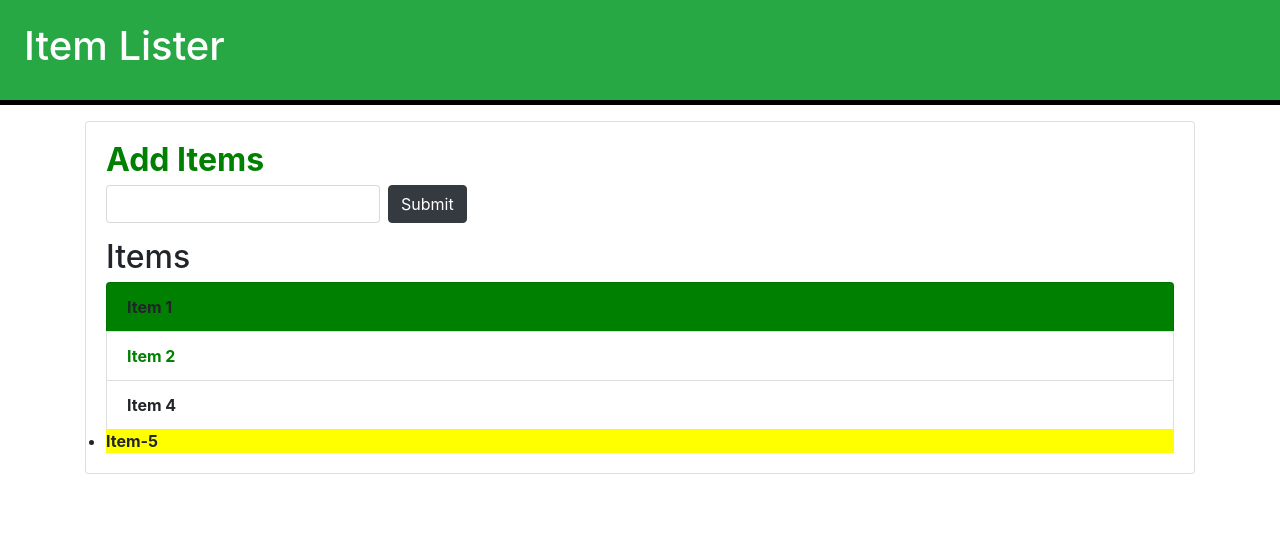
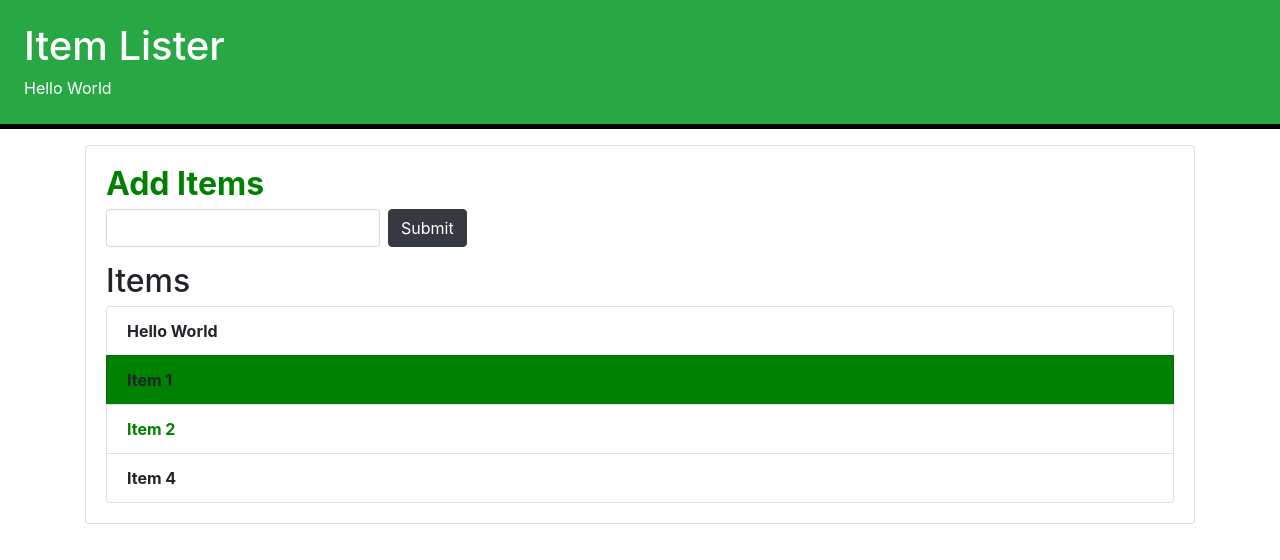
Before and after one commit to Karanjsk2k01/DOM_practice, a plain HTML site: page index.html in a window 1280 px wide. Drawn offline with nearby package versions, Linux system fonts and the light colour scheme.

Commit message:
Practised Creating Nodes and Modifying Dom

```diff
--- a/index.html
+++ b/index.html
@@ -29,7 +29,7 @@
         <li class="list-group-item">Item 2</li>
         <li class="list-group-item">Item 3</li>
         <li class="list-group-item">Item 4</li>
-        <li class="list">Item-5</li>
+        <!-- <li class="list">Item-5</li> -->
       </ul>
     </div>
   </div>
--- a/index.js
+++ b/index.js
@@ -47,11 +47,11 @@ let li = document.getElementsByTagName('li');
 //task Add a new li element without the same class Name
 //And try editing it with getelementsbyclassname and then by getelementbytagname
 let li1 = document.getElementsByClassName('list');
-console.log(li1);
+// console.log(li1);
 //usingclassname
-li1[0].style.fontWeight = 'bold';
+// li1[0].style.fontWeight = 'bold';
 //usingtagname
-li[4].style.backgroundColor = 'yellow';
+// li[4].style.backgroundColor = 'yellow';
 
 
 //querySelector and querySelectorAll
@@ -73,7 +73,50 @@ let allItems = document.querySelectorAll('.list-group-item:nth-child(2)');
 let oddItems = document.querySelectorAll('.list-group-item:nth-child(odd)');
 allItems[0].style.color = 'green';
 
-console.log(oddItems);
+// console.log(oddItems);
 for (let i = 0; i < oddItems.length; i++) {
   oddItems[i].style.backgroundColor = 'green';
 }
+
+
+//Creating Nodes and Modifying Dom
+
+//ParentElement
+
+let listItems = document.getElementById('items');
+
+//parentElement
+// console.log(listItems.parentElement);
+//lastelementchild
+// console.log(listItems.children);
+// console.log(listItems.lastElementChild)
+//lastChild
+// console.log(listItems.childNodes);
+// console.log(listItems.lastChild);
+//firstelementchild
+//nextsibling
+// console.log(listItems.nextsibling);
+//previoussibling
+// console.log(listItems.previousElementSibling)
+//createelement,setAttribute,createtesxtnode,appendchild
+let div = document.createElement('div');
+let textNode = document.createTextNode('Hello World');
+div.setAttribute('title', 'Hello');
+div.appendChild(textNode);
+// console.log(div);
+
+let container = document.querySelector('header .contaiheader-titlener');
+let h1 = document.querySelector('header .header-title');
+
+// Insert 'div' before 'h1' within the same parent element (container)
+container.insertBefore(div, h1);
+
+
+//task-2
+let listIems1 = document.querySelector('.list-group-item');
+let list1 = document.createElement('li');
+list1.setAttribute('class', 'list-group-item')
+// console.log(list1);
+list1.textContent = 'Hello World';
+list1.style.fontWeight = 'bold';
+listItems.insertBefore(list1, listIems1);
```
